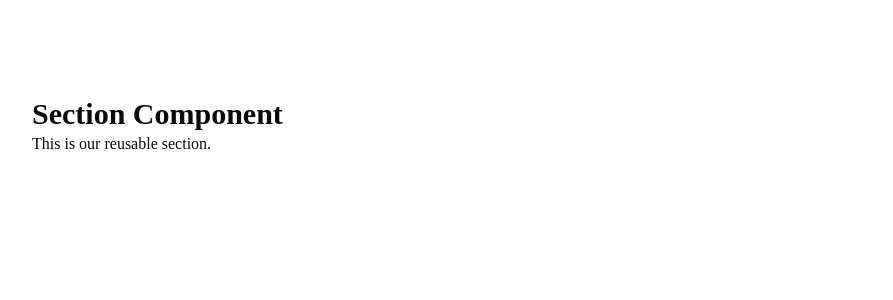
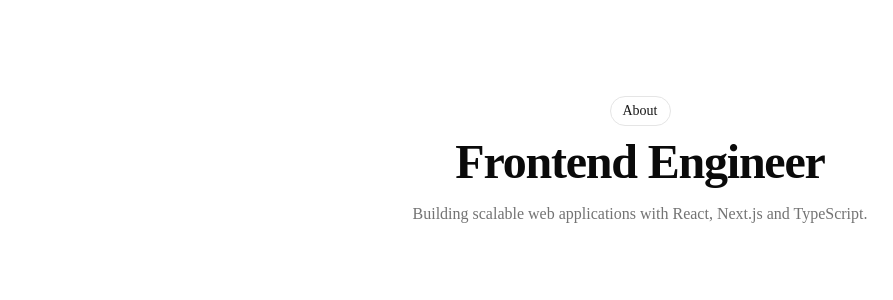
Before and after one commit to chethanmv-31/chethan-portfolio, a Next.js app: page / in a window 1280 px wide. Shown: the top 300 px of the page, without its empty margins (0-893 px from the left). Built offline with nearby package versions, Linux system fonts and the light colour scheme.

Commit message:
feat(common): add reusable SectionHeading component

```diff
--- a/src/app/page.tsx
+++ b/src/app/page.tsx
@@ -1,12 +1,16 @@
 import { Container } from "@/components/common/Container";
 import Section from "@/components/common/Section";
+import SectionHeading from "@/components/common/SectionHeading";
 
 export default function Home() {
   return (
-    <Section id="test">
+    <Section>
       <Container>
-        <h2 className="text-3xl font-bold">Section Component</h2>
-        <p>This is our reusable section.</p>
+        <SectionHeading
+          badge="About"
+          title="Frontend Engineer"
+          subtitle="Building scalable web applications with React, Next.js and TypeScript."
+        />
       </Container>
     </Section>
   );
--- a/src/components/common/SectionHeading.tsx
+++ b/src/components/common/SectionHeading.tsx
@@ -0,0 +1,35 @@
+import { cn } from "@/lib/utils";
+
+interface SectionHeadingProps {
+  title: string;
+  subtitle?: string;
+  badge?: string;
+  className?: string;
+}
+
+export default function SectionHeading({
+  title,
+  subtitle,
+  badge,
+  className,
+}: SectionHeadingProps) {
+  return (
+    <div className={cn("mb-12 text-center", className)}>
+      {badge && (
+        <span className="mb-3 inline-flex rounded-full border px-3 py-1 text-sm font-medium text-primary">
+          {badge}
+        </span>
+      )}
+
+      <h2 className="text-3xl font-bold tracking-tight md:text-5xl">
+        {title}
+      </h2>
+
+      {subtitle && (
+        <p className="mx-auto mt-4 max-w-2xl text-muted-foreground">
+          {subtitle}
+        </p>
+      )}
+    </div>
+  );
+}
```
